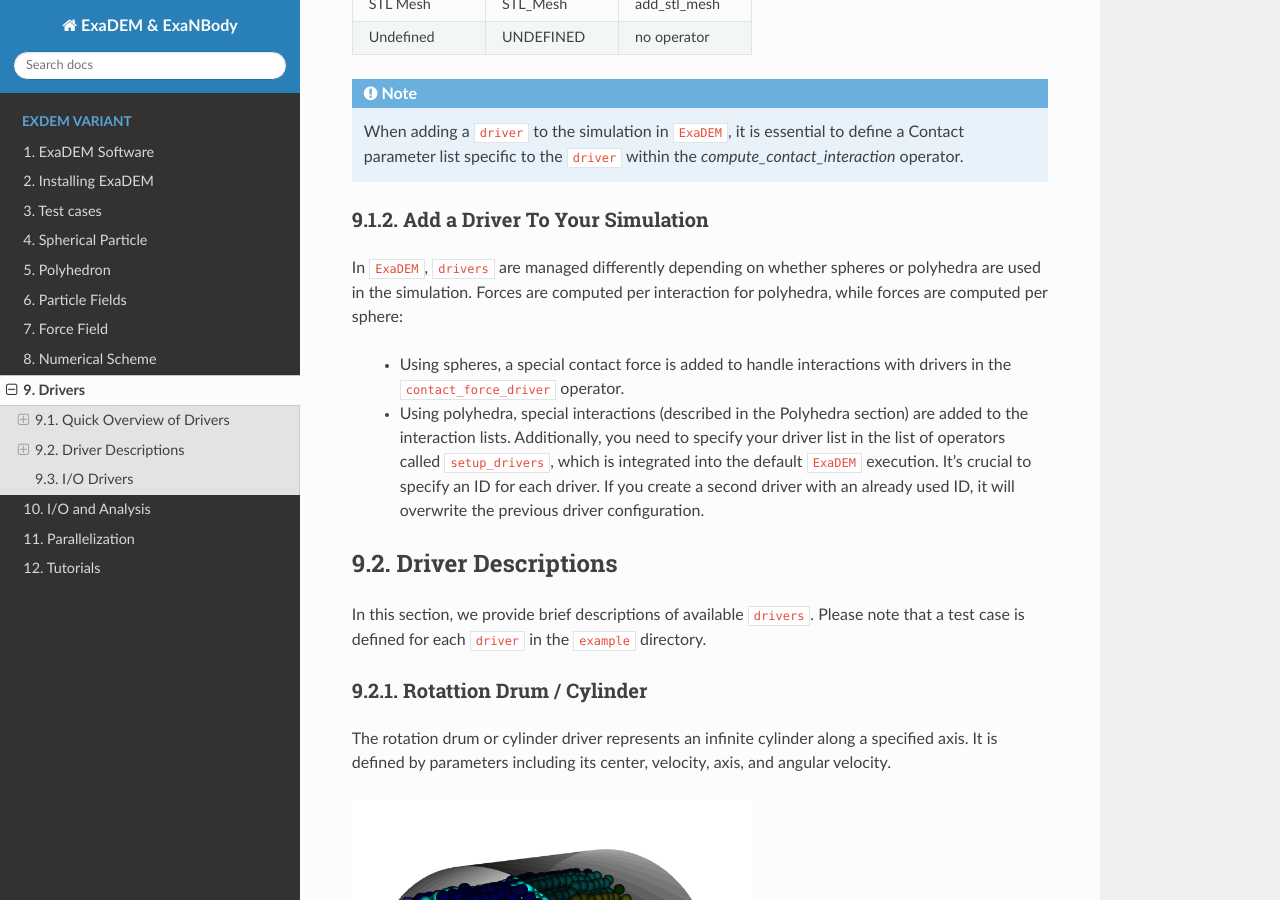
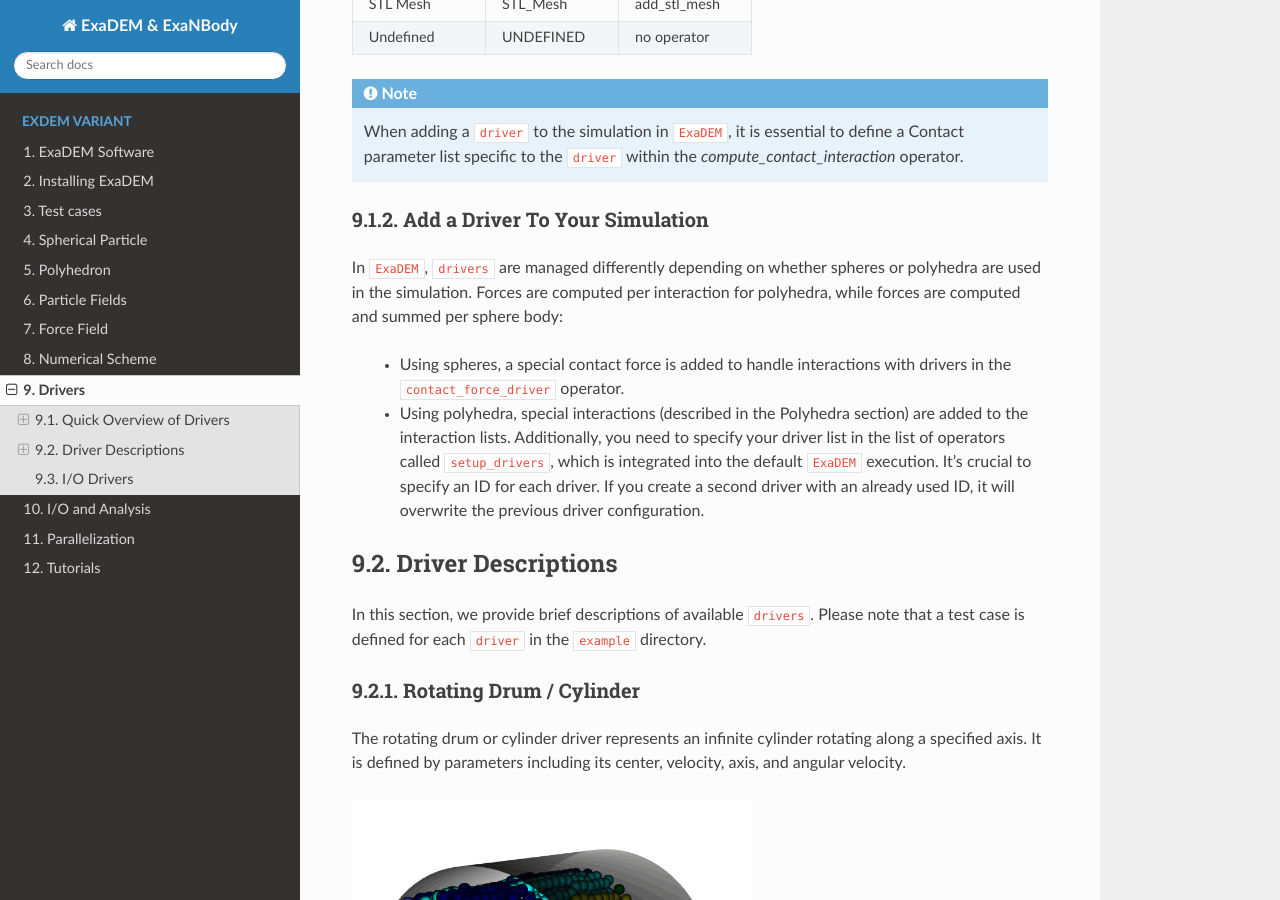
Before and after one commit to Collab4exaNBody/doc_exaDEM, a Sphinx documentation site: the page built from docs/source/project_exaDEM/Drivers.rst, in a window 1280 px wide and 900 px high, scrolled down 820 px. Built offline with Sphinx 7.4.7 and the Read the Docs theme 3.1.0, drawn with Linux system fonts in a browser that asks for light colours; some of the changed text lies outside the part shown.

Commit message:
Update Drivers.rst

```diff
--- a/docs/source/project_exaDEM/Drivers.rst
+++ b/docs/source/project_exaDEM/Drivers.rst
@@ -45,7 +45,7 @@ The current implementation of ``ExaDEM`` includes a variety of ``drivers``, each
 Add a Driver To Your Simulation
 -------------------------------
 
-In ``ExaDEM``, ``drivers`` are managed differently depending on whether spheres or polyhedra are used in the simulation. Forces are computed per interaction for polyhedra, while forces are computed per sphere:
+In ``ExaDEM``, ``drivers`` are managed differently depending on whether spheres or polyhedra are used in the simulation. Forces are computed per interaction for polyhedra, while forces are computed and summed per sphere body:
 
   * Using spheres, a special contact force is added to handle interactions with drivers in the ``contact_force_driver`` operator.
   * Using polyhedra, special interactions (described in the Polyhedra section) are added to the interaction lists. Additionally, you need to specify your driver list in the list of operators called ``setup_drivers``, which is integrated into the default ``ExaDEM`` execution. It's crucial to specify an ID for each driver. If you create a second driver with an already used ID, it will overwrite the previous driver configuration.
@@ -56,10 +56,10 @@ Driver Descriptions
 
 In this section, we provide brief descriptions of available ``drivers``. Please note that a test case is defined for each ``driver`` in the ``example`` directory.
 
-Rotattion Drum / Cylinder
+Rotating Drum / Cylinder
 -------------------------
 
-The rotation drum or cylinder driver represents an infinite cylinder along a specified axis. It is defined by parameters including its center, velocity, axis, and angular velocity.
+The rotating drum or cylinder driver represents an infinite cylinder rotating along a specified axis. It is defined by parameters including its center, velocity, axis, and angular velocity.
 
 .. |ex1end| image:: ../_static/rotating_drum_end.png
    :width: 300pt
@@ -150,7 +150,7 @@ YAML example:
 STL Mesh
 --------
 
-The STL Mesh driver is constructed from an STL (Stereolithography) file to create a mesh of faces. This approach enables the rapid setup of complex geometries within the simulation environment. It's important to note that faces in an STL mesh are processed as a sphere polyhedron, meaning a small layer is added around each face.
+The STL Mesh driver is constructed from an .STL (Stereolithography) file to create a mesh of faces. This approach enables the rapid setup of complex geometries within the simulation environment. It's important to note that faces in an STL mesh are processed as a sphere polyhedron, meaning a small layer is added around each face.
 
 .. |ex4pendmixte| image:: ../_static/ExaDEM/stl_mixte_end.png
    :width: 250pt
```
